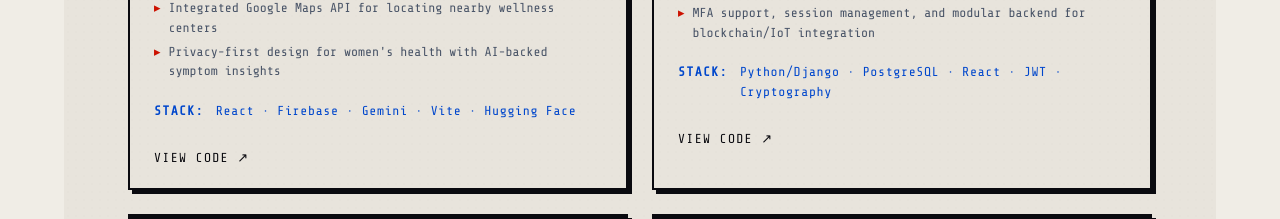
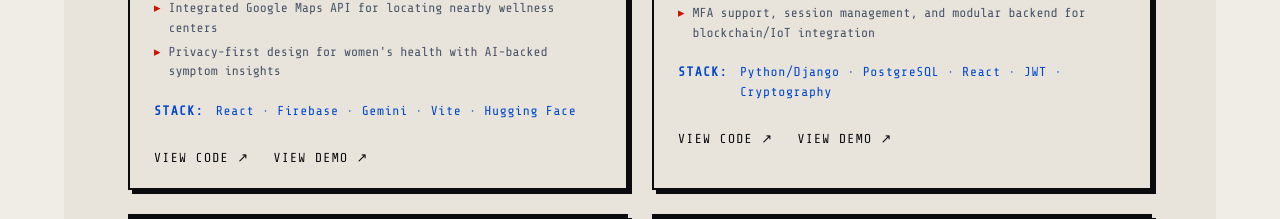
Before and after one commit to ManvithaDungi/Portfolio, a React (Vite) app: page / in a window 1280 px wide. Shown: the part 5639-5858 px from the top of the page. Built offline with nearby package versions, Linux system fonts and the light colour scheme; a web font is replaced by a local one.

Commit message:
added some fixes

```diff
--- a/src/components/sections/Projects.jsx
+++ b/src/components/sections/Projects.jsx
@@ -131,7 +131,7 @@ const Projects = () => {
                       rel="noopener noreferrer"
                       className="project-link"
                     >
-                      LIVE DEMO ↗
+                      VIEW DEMO ↗
                     </a>
                   )}
                 </div>
--- a/src/data/projects.js
+++ b/src/data/projects.js
@@ -75,7 +75,7 @@ export const projectsData = [
       'Privacy-first design for women\'s health with AI-backed symptom insights'
     ],
     github: 'https://github.com/ManvithaDungi/AI_SymptomAnalyserForWomen',
-    live: '',
+    live: 'https://women-ai-cd813.web.app/',
     status: 'COMPLETE',
     type: 'Hackathon Project (ACM Girls Hackathon)',
   },
@@ -91,7 +91,7 @@ export const projectsData = [
       'MFA support, session management, and modular backend for blockchain/IoT integration'
     ],
     github: 'https://github.com/ManvithaDungi/PatientManagementSystem',
-    live: '',
+    live: 'http://54.252.217.169:3000/login',
     status: 'COMPLETE',
     type: 'Healthcare Platform Project',
   },
```
